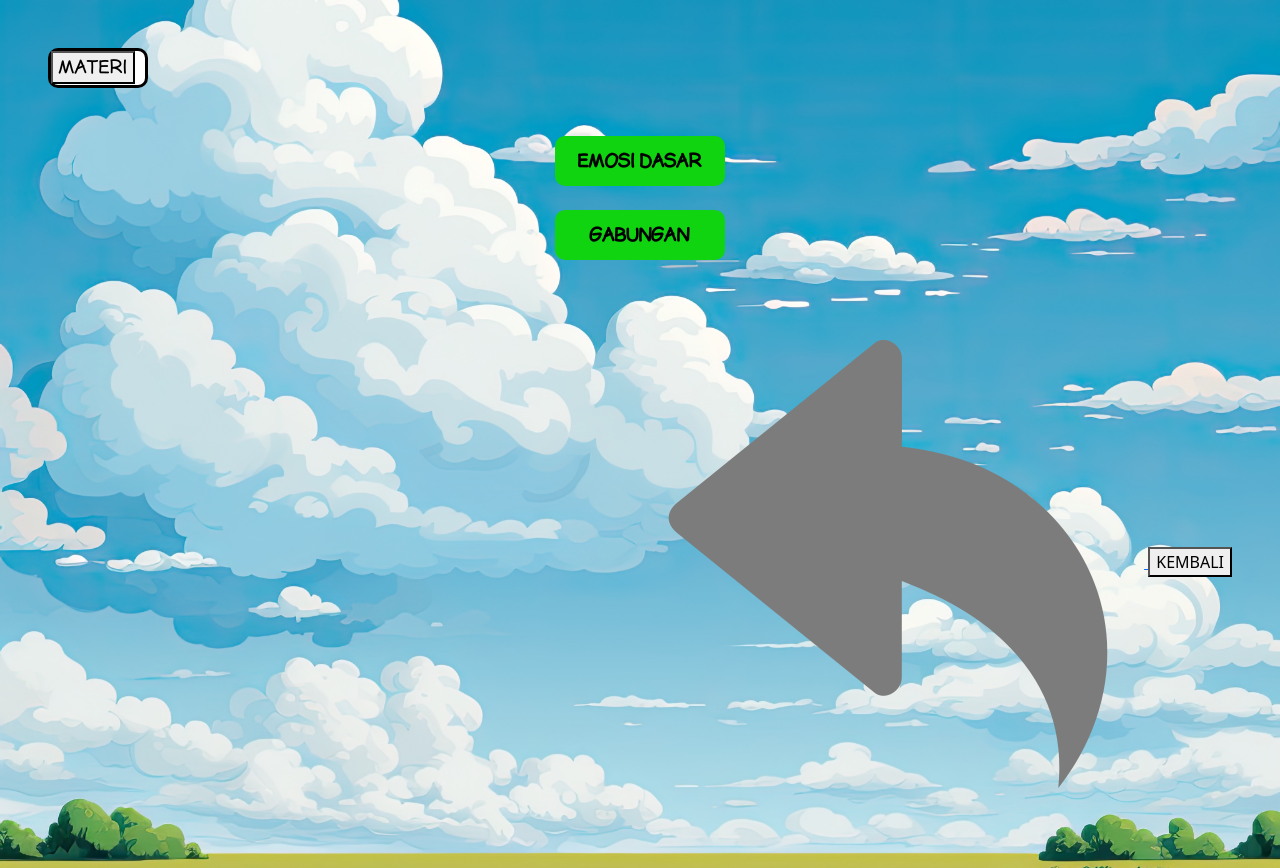
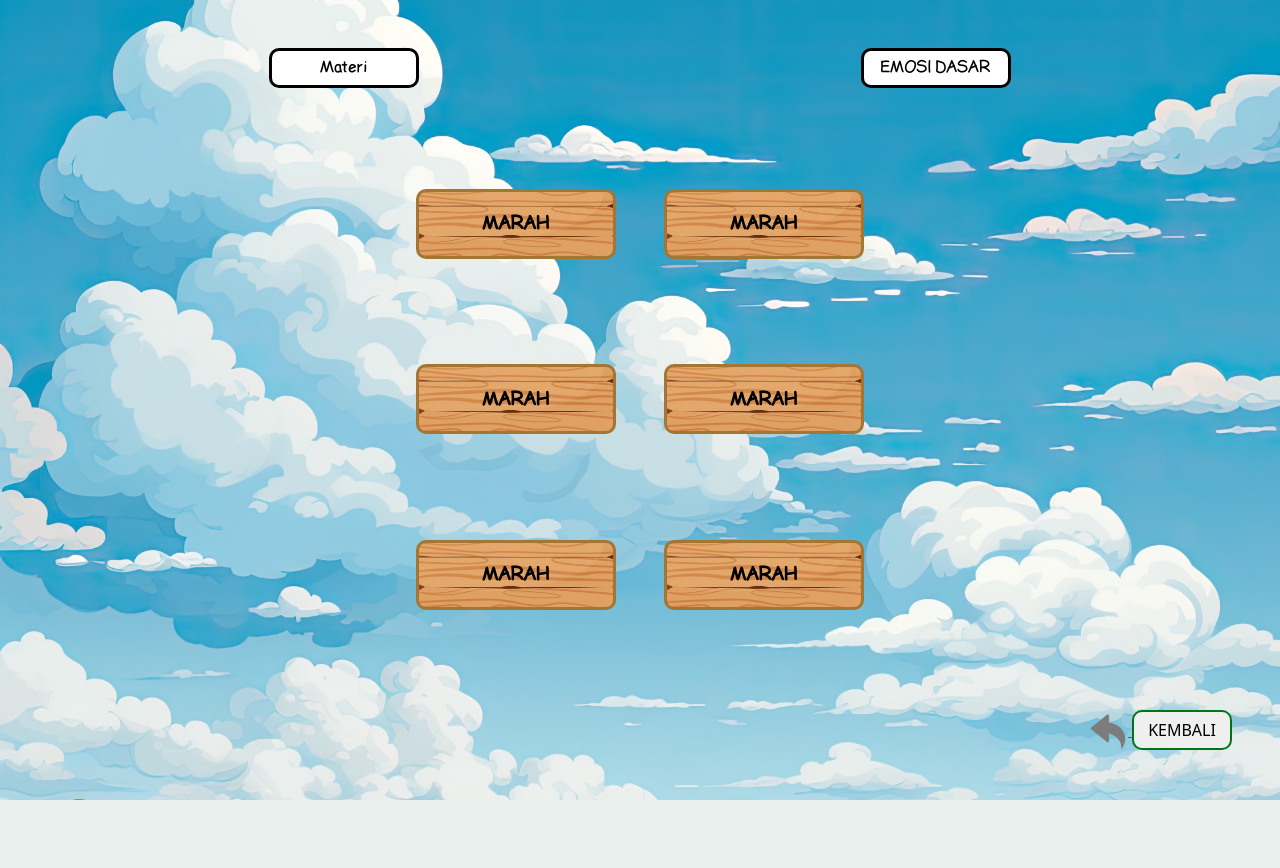
Before and after one commit to wendwin/pengenalan-emosi, a Flask app: page /materi/emosi-dasar in a window 1280 px wide. After the commit the page ends 800 px from the top, so only its background shows below. Run offline with Flask 3, Linux system fonts and the light colour scheme.

Commit message:
menambahkan tampilan opsi materi

```diff
--- a/app/static/css/style.css
+++ b/app/static/css/style.css
@@ -71,6 +71,57 @@ body {
 
 /* materi */
 
+
+
+/* materi opsion*/
+.materi-option .title-text {
+    font-family: comic;
+    width: 150px;
+    height: 40px;
+    background-color: #fff;
+    text-align: center;
+    font-size: 16px;
+    color: #000;
+    border-radius: 10px;
+    border: 3px solid #000;
+}
+
+.materi-option .title-materi {
+    font-family: comic;
+    width: 150px;
+    height: 40px;
+    background-color: #fff;
+    text-align: center;
+    font-size: 16px;
+    color: #000;
+    border-radius: 10px;
+    border: 3px solid #000;
+}
+
+.materi-option .menu-item button {
+    width: 150px;
+    height: 60px;
+    background-image: url(/static/img/button/cartoon-set-wooden-signboards.png);
+    background-size: cover;
+    background-position: center;
+    border: 3px solid #A47533;
+}
+
+
+.materi-option .back button {
+    /* margin: 20px; */
+    width: 100px;
+    height: 40px;
+    border-radius: 10px;
+    border: 2px solid #007419;
+}
+
+.materi-option .back img {
+    width: 40px;
+}
+
+/* materi opsion*/
+
 /* Layar besar (desktop) */
 @media (min-width: 1200px) {
     /* Gaya khusus untuk layar besar */
@@ -87,4 +138,13 @@ body {
         height: 60px;
         border-radius: 12px;
     }
+
+    /* materi options */
+    .materi-option .menu-item button {
+        width: 200px;
+        height: 70px;
+    }
+
+    /* materi options */
+
 }
--- a/app/templates/materi/materi-emosi-dasar.html
+++ b/app/templates/materi/materi-emosi-dasar.html
@@ -1,45 +1,70 @@
 {% extends "base.html" %}
 
 {% block content %}
-<div class="materi vh-100 d-flex flex-column">
-    <div class=" d-flex justify-content-start align-items-start p-3 p-lg-5">
-        <div class="title">
-            <div class="menu-button col d-flex justify-content-between">
-                <a href="{{ url_for('index') }}">
-                    <button class="buttonmenu text-uppercase">materi</button>
+<div class="materi-option vh-100 d-flex flex-column">
+    <div class="title m-3 m-lg-5 d-flex justify-content-around align-items-center">
+        <div class="title-text d-flex justify-content-center align-items-center">Materi</div>
+        <div class="title-materi d-flex justify-content-center align-items-center text-uppercase">emosi dasar</div>
+    </div>
+
+    <div
+        class="menu-btn m-auto d-flex flex-wrap justify-content-center align-items-center gap-3 gap-lg-5 mb-0 text-center flex-grow-1">
+        <div class="menu-item d-flex align-items-center">
+            <div class="button-menu-materi">
+                <a href="" class="text-decoration-none">
+                    <button class="text-uppercase">marah</button>
                 </a>
             </div>
         </div>
-        <div class="">
-
-        </div>
-    </div>
-
-    <div class="menu-btn d-flex flex-column justify-content-center align-items-center gap-4 text-center flex-grow-1">
-        <div class="menu-item d-flex align-items-center gap-4">
+        <div class="menu-item d-flex align-items-center">
             <div class="button-menu-materi">
-                <a href="{{ url_for('materi_emosi_dasar') }}" class="text-decoration-none">
-                    <button class="text-uppercase">emosi dasar</button>
-                </a>
-            </div>
-        </div>
-        <div class="menu-item d-flex align-items-center gap-4">
-            <div class="button-menu-materi">
-                <a href="{{ url_for('materi_emosi_gabungan') }}" class="text-decoration-none">
-                    <button class="text-uppercase">gabungan</button>
+                <a href="" class="text-decoration-none">
+                    <button class="text-uppercase">marah</button>
                 </a>
             </div>
         </div>
     </div>
-    <div class="d-flex justify-content-end align-items-end p-3  p-lg-5">
-        <div class="kembali">
-            <div class="menu-button col d-flex justify-content-between">
-                <a href="{{ url_for('index') }}">
-                    <img src="/static/img/button/reply.png" alt="">
-                    <button class="buttonmenu">KEMBALI</button>
+    <div
+        class="menu-btn m-auto d-flex flex-wrap justify-content-center align-items-center gap-3 gap-lg-5 mb-0 text-center flex-grow-1">
+        <div class="menu-item d-flex align-items-center">
+            <div class="button-menu-materi">
+                <a href="" class="text-decoration-none">
+                    <button class="text-uppercase">marah</button>
+                </a>
+            </div>
+        </div>
+        <div class="menu-item d-flex align-items-center">
+            <div class="button-menu-materi">
+                <a href="" class="text-decoration-none">
+                    <button class="text-uppercase">marah</button>
                 </a>
             </div>
         </div>
     </div>
+    <div
+        class="menu-btn m-auto d-flex flex-wrap justify-content-center align-items-center gap-3 gap-lg-5 mb-0 text-center flex-grow-1">
+        <div class="menu-item d-flex align-items-center">
+            <div class="button-menu-materi">
+                <a href="" class="text-decoration-none">
+                    <button class="text-uppercase">marah</button>
+                </a>
+            </div>
+        </div>
+        <div class="menu-item d-flex align-items-center">
+            <div class="button-menu-materi">
+                <a href="" class="text-decoration-none">
+                    <button class="text-uppercase">marah</button>
+                </a>
+            </div>
+        </div>
+    </div>
+    <div class="back d-flex justify-content-end align-items-end p-3  p-lg-5">
+        <a href="{{ url_for('materi') }}">
+            <div class="menu-back">
+                <img src="/static/img/button/reply.png" alt="">
+                <button class="buttonmenu">KEMBALI</button>
+            </div>
+        </a>
+    </div>
 </div>
 {% endblock %}
```
